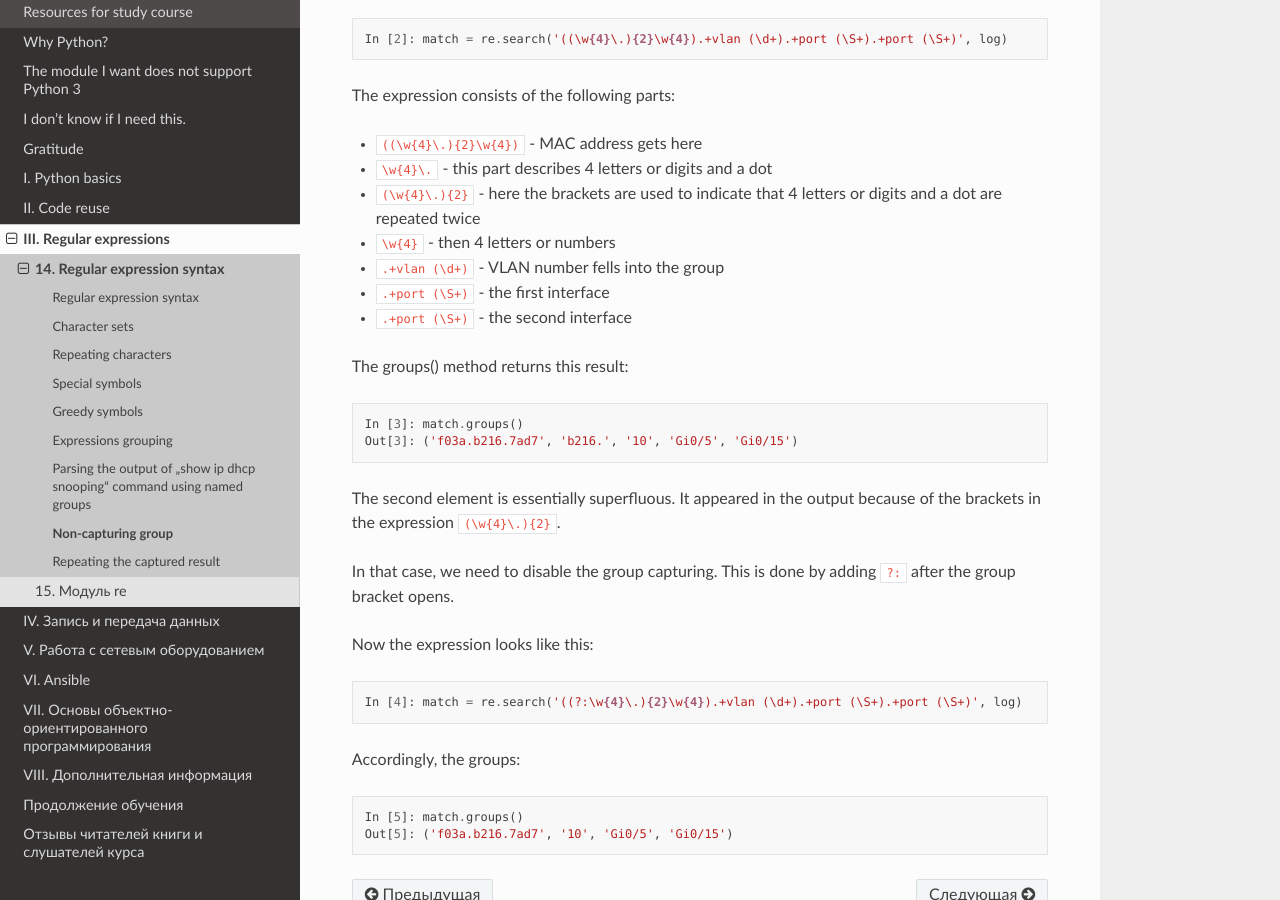
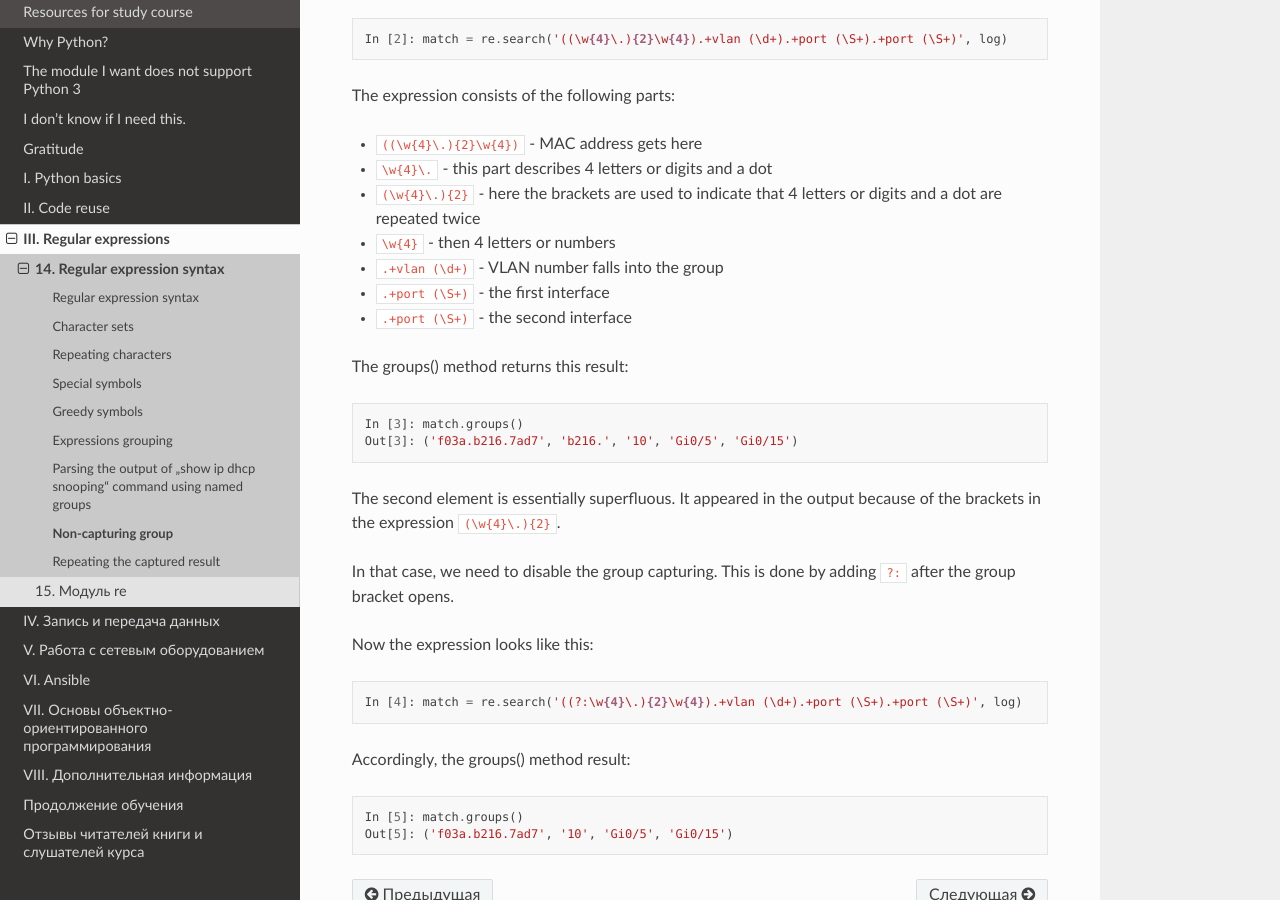
Before and after one commit to Aidar5/nattoeng, a Sphinx documentation site: the page built from docs/source/book/14_regex/4b_non-capturing_groups.rst, in a window 1280 px wide and 900 px high, scrolled down 472 px. Built offline with Sphinx 7.4.7 and the Read the Docs theme 2.0.0, drawn with Linux system fonts in a browser that asks for light colours; pages that are not in the unit, such as notebooks, are missing from menus.

Commit message:
Update 4b_non-capturing_groups.rst

```diff
--- a/docs/source/book/14_regex/4b_non-capturing_groups.rst
+++ b/docs/source/book/14_regex/4b_non-capturing_groups.rst
@@ -23,7 +23,7 @@ The expression consists of the following parts:
 * ``\w{4}\.`` - this part describes 4 letters or digits and a dot
 * ``(\w{4}\.){2}`` - here the brackets are used to indicate that 4 letters or digits and a dot are repeated twice
 * ``\w{4}`` - then 4 letters or numbers
-* ``.+vlan (\d+)`` - VLAN number fells into the group
+* ``.+vlan (\d+)`` - VLAN number falls into the group
 * ``.+port (\S+)`` - the first interface
 * ``.+port (\S+)`` - the second interface
 
@@ -45,7 +45,7 @@ Now the expression looks like this:
 
     In [4]: match = re.search('((?:\w{4}\.){2}\w{4}).+vlan (\d+).+port (\S+).+port (\S+)', log)
 
-Accordingly, the groups:
+Accordingly, the groups() method result:
 
 .. code:: python
 
```
